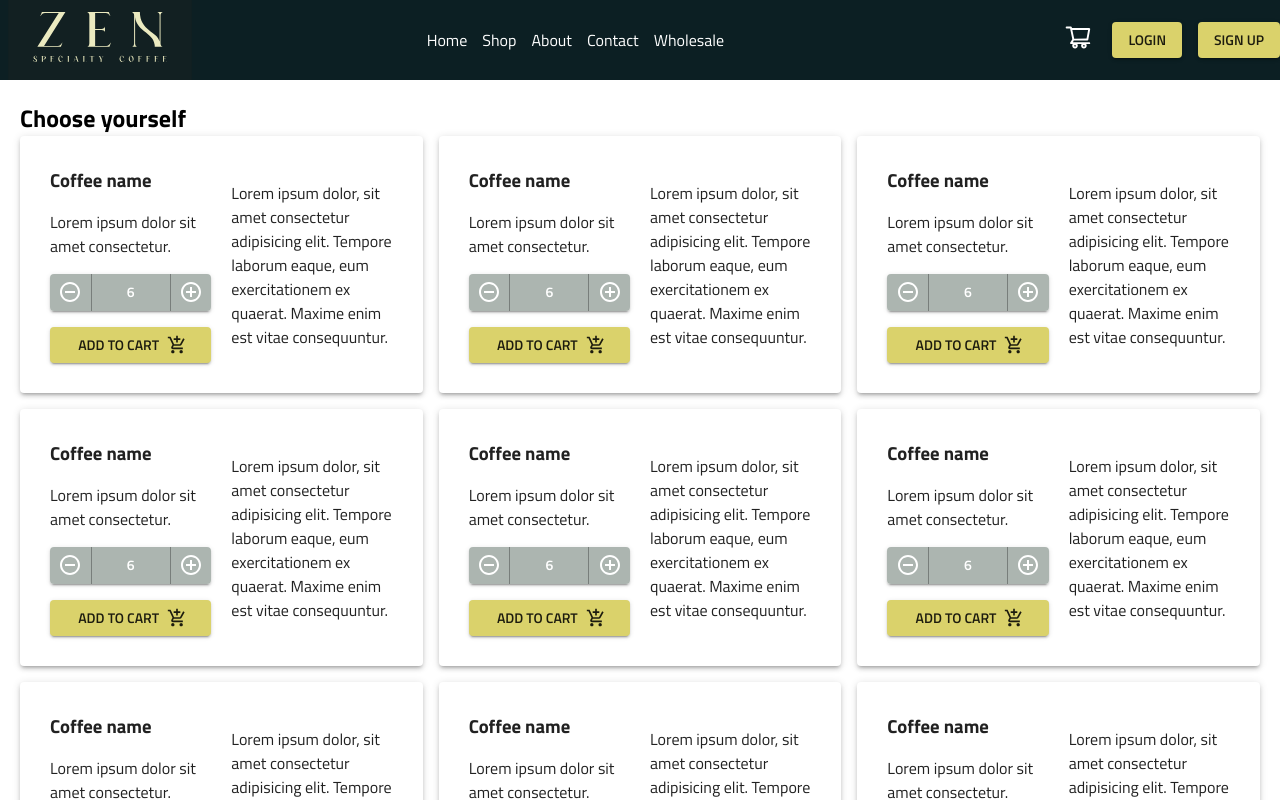
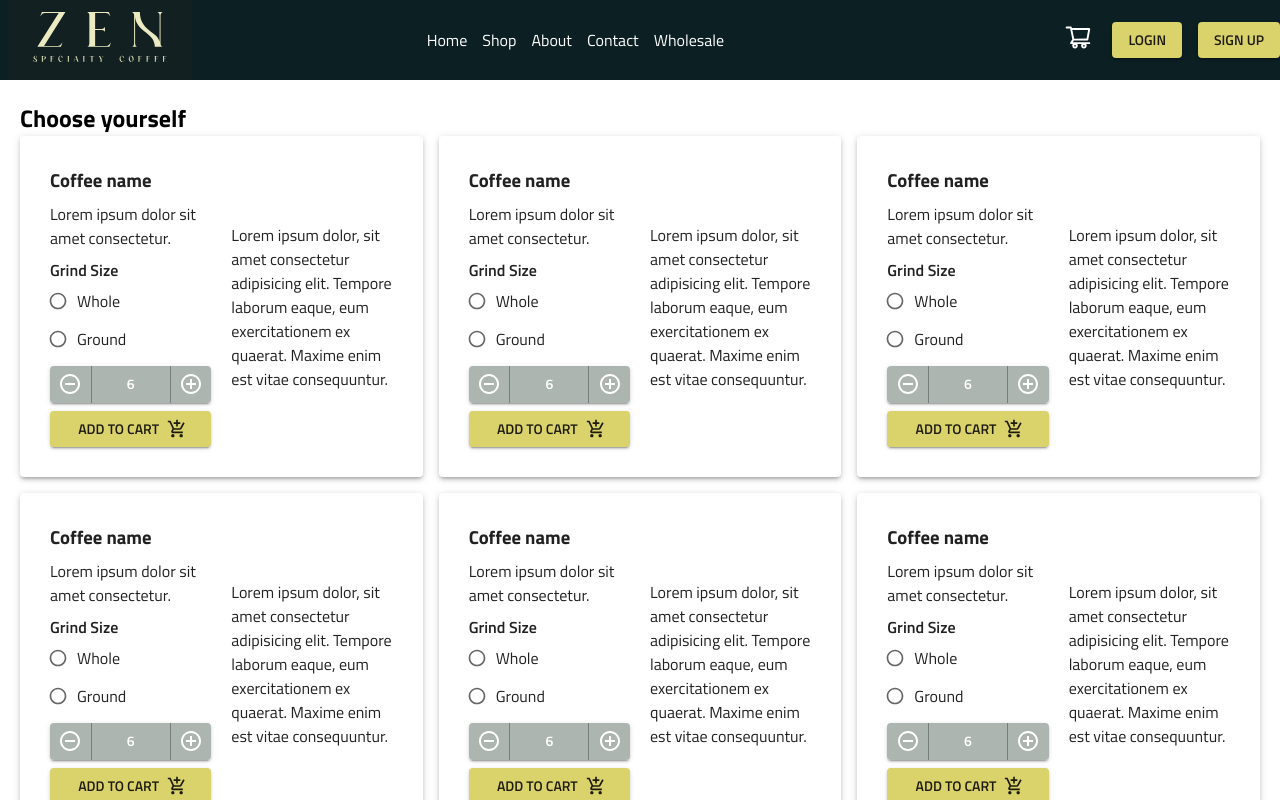
Before and after one commit to md-alif10000/zen_coffee, a React (Create React App) app: page /shop in a window 1280 px wide. Shown: the top 800 px of the page. Built offline with nearby package versions, Linux system fonts and the light colour scheme.

Commit message:
ui update

```diff
--- a/src/components/Header/Header.css
+++ b/src/components/Header/Header.css
@@ -8,14 +8,15 @@ header {
   top: 0;
   z-index: 99;
 }
- .sideDrawer{
+.sideDrawer {
   display: flex;
   flex-direction: column;
   width: 250px;
-  max-width: 250px!important;
-  padding: 20px;background-color: var(--dark);
+  max-width: 250px !important;
+  padding: 20px;
+  background-color: var(--dark);
   height: 100vh;
-  max-width: 100vh;
+  position: relative;
 }
 .header .container {
   display: flex;
@@ -30,7 +31,7 @@ header {
   display: flex;
   align-items: center;
 }
-.header .container .left .logo img{
+.header .container .left .logo img {
   height: 200px;
   width: auto;
 }
@@ -40,57 +41,58 @@ header {
   text-decoration: none;
   font-weight: 500;
 }
-.header .container .right{
-    justify-content: flex-end;
+.header .container .right {
+  justify-content: flex-end;
 }
 
-.header .container .right .cartIcon{
+.header .container .right .cartIcon {
   margin-right: 15px;
 }
 
-.menuIcon{
+.menuIcon {
   display: none;
   color: white;
   font-size: 24px;
 }
-@media screen and (max-width:600px) {
-  .header .container{
+.drawerClose {
+  position: absolute;
+  top: 20px;
+  right: 10px;
+  color: white;
+  font-size: 28px;
+}
+@media screen and (max-width: 600px) {
+  .header .container {
     padding: 10px;
-
   }
-  .header .container .left .logo img{
+  .header .container .left .logo img {
     height: 160px;
   }
-  .header .container .center{
+  .header .container .center {
     display: none;
   }
-  .menuIcon{
+  .menuIcon {
     display: inline-block;
   }
-  .header .container .right .MuiButton-root{
-    height: 40px!important;
+  .header .container .right .MuiButton-root {
+    height: 40px !important;
+  }
+}
 
-
-}}
-
-@media screen and (max-width:380px) {
-  .header .container{
+@media screen and (max-width: 380px) {
+  .header .container {
     padding: 10px;
-
   }
-  .header .container .left .logo img{
+  .header .container .left .logo img {
     height: 120px;
   }
-  .header .container .center{
+  .header .container .center {
     display: none;
   }
-  .menuIcon{
+  .menuIcon {
     display: inline-block;
   }
-  .header .container .right .MuiButton-root:last-child{
-  display: none;
-
-
+  .header .container .right .MuiButton-root:last-child {
+    display: none;
+  }
 }
-
-  }
--- a/src/components/Header/Header.jsx
+++ b/src/components/Header/Header.jsx
@@ -4,6 +4,7 @@ import { AiOutlineShoppingCart } from "react-icons/ai";
 import { Button, Drawer, List, ListItem, Stack, Link } from "@mui/material";
 import WidgetsIcon from "@mui/icons-material/Widgets";
 import { Link as RouterLink } from "react-router-dom";
+import CloseIcon from '@mui/icons-material/Close';
 
 const Header = () => {
   const [drawerOpen, setdrawerOpen] = useState(false);
@@ -15,6 +16,10 @@ const Header = () => {
         onClose={() => setdrawerOpen(false)}
       >
         <div className="sideDrawer">
+          <div className="drawerClose" onClick={()=>setdrawerOpen(false)} >
+
+            <CloseIcon/>
+          </div>
           <div className="logo">
           <img src="./images/logo.svg" alt="" />
           </div>
--- a/src/pages/Checkout/AddressForm.jsx
+++ b/src/pages/Checkout/AddressForm.jsx
@@ -1,7 +1,17 @@
 import { Grid, FormControl, TextField, Typography } from "@mui/material";
 import React from "react";
 
-const AddressForm = () => {
+const AddressForm = ({activeStep,setActiveStep}) => {
+
+
+  const submitHandler=()=>{
+
+    setActiveStep(activeStep+1)
+
+
+  }
+
+
   return (
     <>
       <Typography variant="h4" textAlign={"center"} gutterBottom>
--- a/src/pages/Checkout/Checkout.jsx
+++ b/src/pages/Checkout/Checkout.jsx
@@ -1,5 +1,6 @@
+import { Add } from "@mui/icons-material";
 import { Button, Paper, Stack, Step, StepLabel, Stepper } from "@mui/material";
-import React from "react";
+import { useState } from "react";
 import Layout from "../../components/Layout/Layout";
 import AddressForm from "./AddressForm";
 import "./Checkout.css";
@@ -7,19 +8,36 @@ import Review from "./Review";
 import MyStepper from "./Stepper";
 
 const Checkout = () => {
+  const [activeStep, setActiveStep] = useState(0);
+
+  const activeStepComponent = () => {
+    switch (activeStep) {
+      case 0:
+        return (
+          <AddressForm activeStep={activeStep} setActiveStep={setActiveStep} />
+        );
+      case 1:
+        return <Review activeStep={activeStep} setActiveStep={setActiveStep} />;
+      default:
+        return <p>No step</p>;
+    }
+  };
+
+  const submitHandler = () => {
+    setActiveStep(activeStep + 1);
+  };
+
   return (
     <Layout>
       <div className="checkout">
         <Paper
           className="checkoutContainer"
           elevation={3}
-          style={{ width: "800px" }}
+          style={{ width: "600px" }}
         >
           <Stack spacing={0}>
-            <MyStepper />
-
-            <AddressForm />
-            {/* <Review /> */}
+            <MyStepper activeStep={activeStep} />
+            {activeStepComponent()}
 
             <Button
               style={{ margin: "10px 0" }}
@@ -27,6 +45,7 @@ const Checkout = () => {
               variant="contained"
               fullWidth
               color="primary"
+              onClick={submitHandler}
             >
               Next
             </Button>
--- a/src/pages/Checkout/Stepper.jsx
+++ b/src/pages/Checkout/Stepper.jsx
@@ -13,9 +13,6 @@ import StepConnector, {
   stepConnectorClasses,
 } from "@mui/material/StepConnector";
 
-
-
-
 const ColorlibConnector = styled(StepConnector)(({ theme }) => ({
   [`&.${stepConnectorClasses.alternativeLabel}`]: {
     top: 22,
@@ -23,13 +20,13 @@ const ColorlibConnector = styled(StepConnector)(({ theme }) => ({
   [`&.${stepConnectorClasses.active}`]: {
     [`& .${stepConnectorClasses.line}`]: {
       backgroundImage:
-        "linear-gradient( 95deg,rgb(242,113,33) 0%,rgb(233,64,87) 50%,rgb(138,35,135) 100%)",
+        "linear-gradient( 95deg,rgb(218, 210, 107) 0%,rgb(247, 215, 22) 50%,rgb(255, 210, 76) 100%)",
     },
   },
   [`&.${stepConnectorClasses.completed}`]: {
     [`& .${stepConnectorClasses.line}`]: {
       backgroundImage:
-        "linear-gradient( 95deg,rgb(242,113,33) 0%,rgb(233,64,87) 50%,rgb(138,35,135) 100%)",
+        "linear-gradient( 95deg,rgb(218, 210, 107) 0%,rgb(247, 215, 22) 50%,rgb(255, 210, 76) 100%)",
     },
   },
   [`& .${stepConnectorClasses.line}`]: {
@@ -54,12 +51,12 @@ const ColorlibStepIconRoot = styled("div")(({ theme, ownerState }) => ({
   alignItems: "center",
   ...(ownerState.active && {
     backgroundImage:
-      "linear-gradient( 136deg, rgb(242,113,33) 0%, rgb(233,64,87) 50%, rgb(138,35,135) 100%)",
+      "linear-gradient( 95deg,rgb(218, 210, 107) 0%,rgb(247, 215, 22) 50%,rgb(255, 210, 76) 100%)",
     boxShadow: "0 4px 10px 0 rgba(0,0,0,.25)",
   }),
   ...(ownerState.completed && {
     backgroundImage:
-      "linear-gradient( 136deg, rgb(242,113,33) 0%, rgb(233,64,87) 50%, rgb(138,35,135) 100%)",
+      "linear-gradient( 95deg,rgb(218, 210, 107) 0%,rgb(247, 215, 22) 50%,rgb(255, 210, 76) 100%)",
   }),
 }));
 
@@ -106,12 +103,12 @@ const steps = [
   "Create an ad",
 ];
 
-export default function MyStepper() {
+export default function MyStepper({activeStep}) {
   return (
     <Stack sx={{ width: "100%" }} spacing={4}>
       <Stepper
         alternativeLabel
-        activeStep={1}
+        activeStep={activeStep}
         connector={<ColorlibConnector />}
       >
         {steps.map((label) => (
--- a/src/pages/Home/Shop/ProductCard.jsx
+++ b/src/pages/Home/Shop/ProductCard.jsx
@@ -1,4 +1,15 @@
-import { Button, ButtonGroup, Paper, Stack } from "@mui/material";
+import {
+  Button,
+  ButtonGroup,
+  FormControl,
+  FormControlLabel,
+  FormLabel,
+  Paper,
+  Radio,
+  RadioGroup,
+  Stack,
+  Typography,
+} from "@mui/material";
 import React from "react";
 import "./ProductCard.css";
 import AddShoppingCartIcon from "@mui/icons-material/AddShoppingCart";
@@ -10,21 +21,44 @@ const ProductCard = () => {
     <div>
       <Paper elevation={3} className="productCard">
         <div className="left">
-          <Stack spacing={2}>
+          <Stack spacing={1}>
             <h3>Coffee name</h3>
             <p>Lorem ipsum dolor sit amet consectetur.</p>
+
+            <FormControl>
+
+              <Typography variant="body1" fontWeight={600} >    Grind Size</Typography>
+
+              <RadioGroup
+                row
+                size="small"
+                aria-labelledby="demo-row-radio-buttons-group-label"
+                name="row-radio-buttons-group"
+              >
+                <FormControlLabel
+                  value="whole"
+                  control={<Radio size="small" />}
+                  label="Whole "
+                />
+                <FormControlLabel
+                  value="ground"
+                  control={<Radio size="small" />}
+                  label="Ground"
+                />
+              </RadioGroup>
+            </FormControl>
 
             <ButtonGroup
               color="secondary"
               variant="contained"
               aria-label="outlined primary button group"
             >
-              <Button color="secondary" >
+              <Button color="secondary">
                 <RemoveCircleOutlineIcon />{" "}
               </Button>
 
               <Button fullWidth>6</Button>
-              <Button color="secondary" >
+              <Button color="secondary">
                 <AddCircleOutlineIcon />{" "}
               </Button>
             </ButtonGroup>
```
